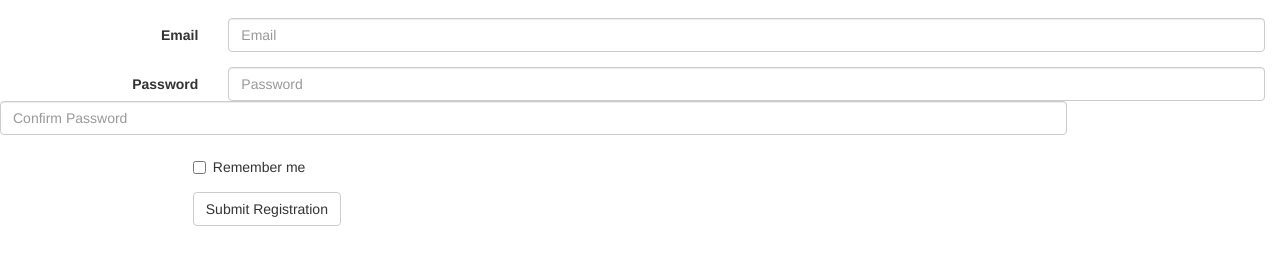
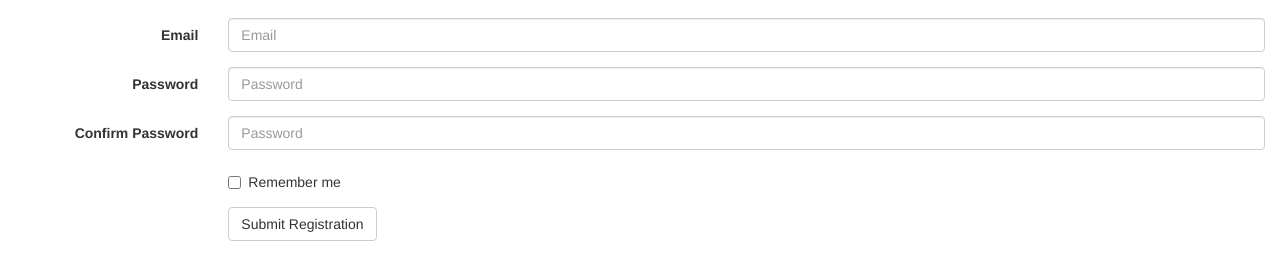
Before and after one commit to yodayank/BootStrap, a plain HTML site: page sign_up.html in a window 1280 px wide. Shown: the part 54-334 px from the top of the page. Drawn offline with nearby package versions, Linux system fonts and the light colour scheme.

Commit message:
Update sign_up.html

```diff
--- a/sign_up.html
+++ b/sign_up.html
@@ -68,10 +68,15 @@
 		<div class="col-sm-10">
 		  <input type="password" class="form-control" id="inputPassword3" placeholder="Password">
 		</div>
+	  </div>
+
+	<div class="form-group">
+		<label for="inputPassword3" class="col-sm-2 control-label">Confirm Password</label>
 		<div class="col-sm-10">
-		<div class="form-group">
-		  <input type="password" class="form-control" id="inputPassword4" placeholder="Confirm Password">
+		  <input type="password" class="form-control" id="inputPassword3" placeholder="Password">
+		</div>
 	  </div>
+
 	  <div class="form-group">
 		<div class="col-sm-offset-2 col-sm-10">
 		  <div class="checkbox">
```
